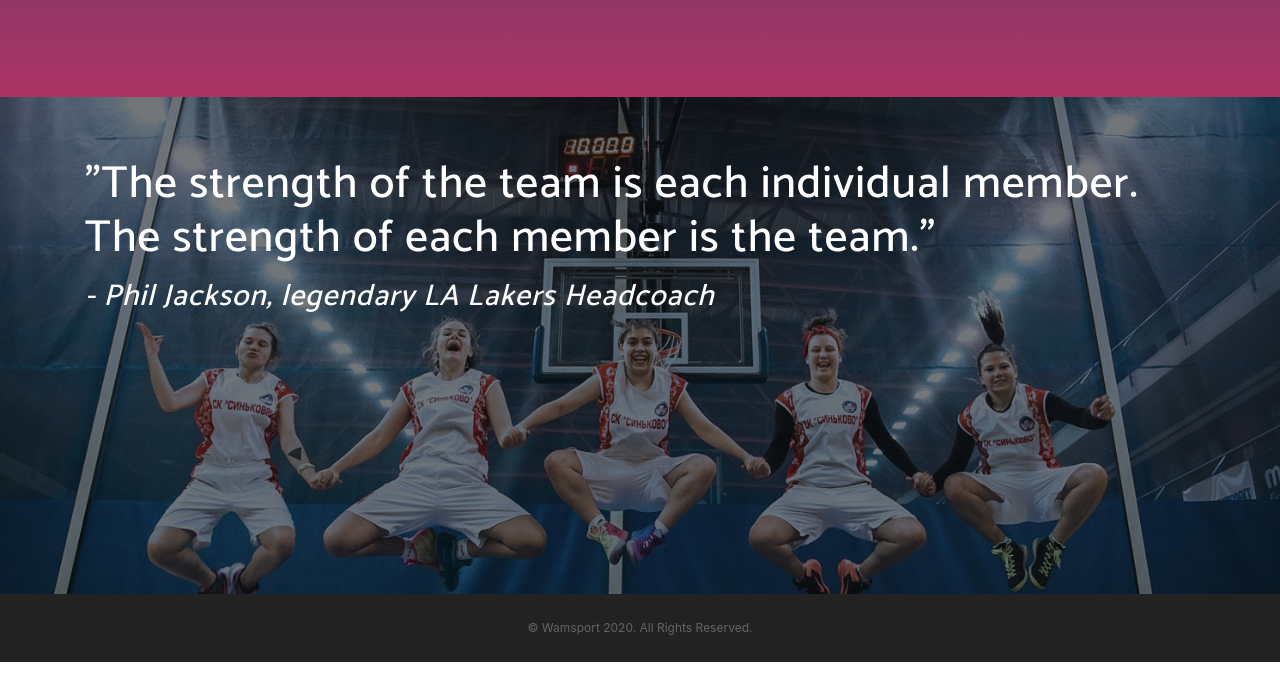
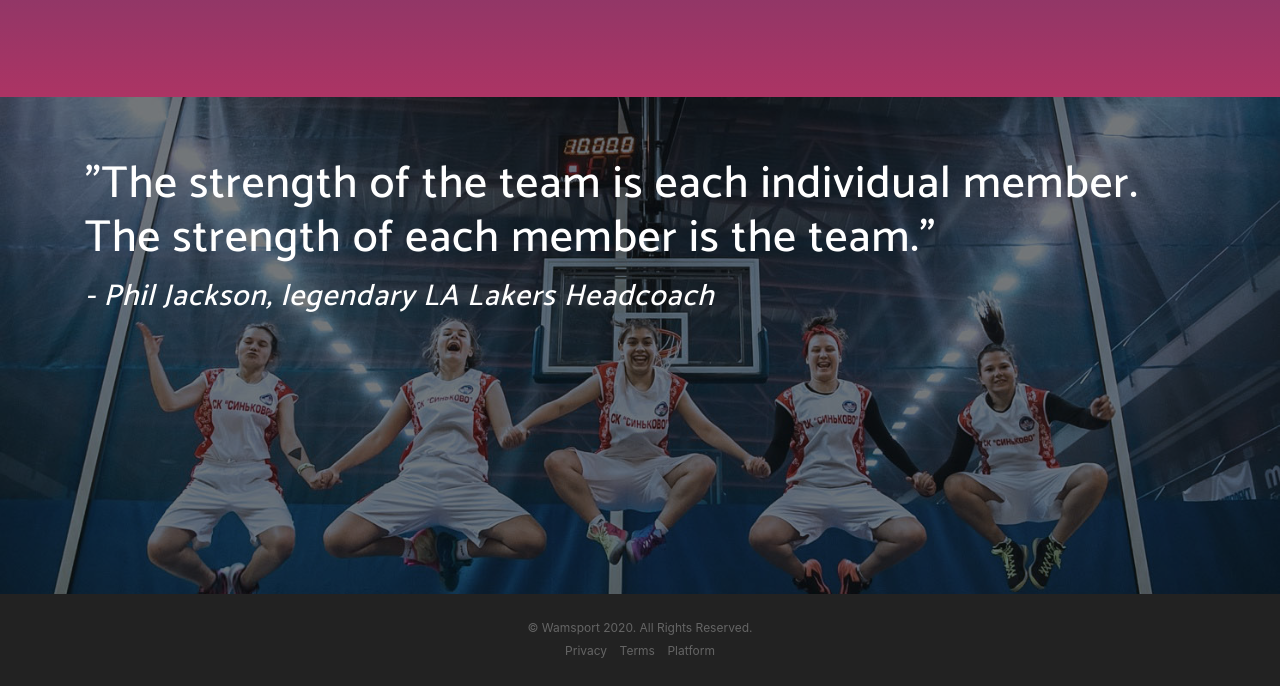
Before and after one commit to krapivaa/UI_front_page_Wamsport, a website with bundled scripts: page index.html in a window 1280 px wide. Shown: the part 3141-3827 px from the top of the page. Before the commit the page ends 3803 px from the top, so only its background shows below. Built offline with nearby package versions, Linux system fonts and the light colour scheme; a web font is replaced by a local one.

Commit message:
footer and margin

```diff
--- a/index.html
+++ b/index.html
@@ -312,7 +312,7 @@
                       <div class="alert alert-warning form-alert" id="form-alert-error" role="alert" style="display: none; color: #525252; border: none;"></div>
                       <div class="alert alert-success form-alert" id="form-alert-success" role="alert" style="display: none; color: #525252; border: none;"></div>
 
-                     <input type="email" class="form-control flex-fill mr-0 mr-sm-2 mb-3 mb-sm-0" id="inputEmail" placeholder='Your email'>
+                     <input type="email" class="form-control flex-fill mr-0 mr-sm-2 mb-0" id="inputEmail" placeholder='Your email'>
 
                      <button type="submit" id="submit" class="btn btn-outline btn-xl js-scroll-trigger mt-3 mb-5">STAY IN TOUCH!</button>
                     <!-- <div class="btn-group btn-group-toggle wamsport-radio" data-toggle="buttons" style="width: 100%;">
@@ -449,17 +449,17 @@
   <footer>
     <div class="container">
       <p>&copy; Wamsport 2020. All Rights Reserved.</p>
-      <!-- <ul class="list-inline">
+      <ul class="list-inline">
         <li class="list-inline-item">
-          <a href="#">Privacy</a>
+          <a href="pdf/privacy.pdf">Privacy</a>
         </li>
         <li class="list-inline-item">
-          <a href="#">Terms</a>
+          <a href="pdf/terms.pdf">Terms</a>
         </li>
         <li class="list-inline-item">
-          <a href="#">Platform</a>
+          <a href="pdf/platform.pdf">Platform</a>
         </li>
-      </ul> -->
+      </ul>
     </div>
   </footer>
 
```
Also changed, not shown: 3 other files.
